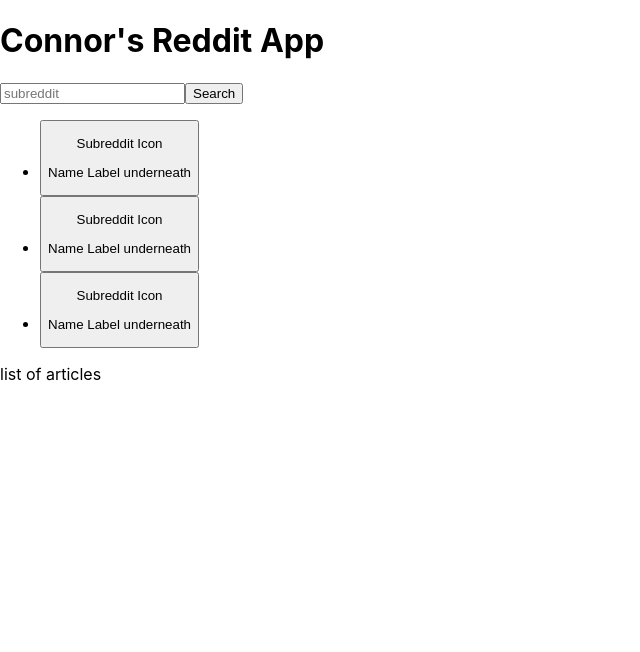
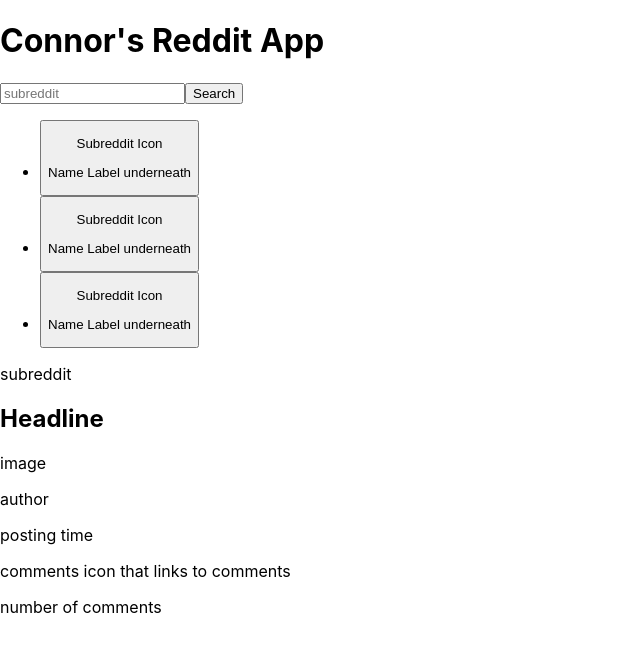
Before and after one commit to cMcVay/reddit-client-project, a React (Create React App) app: page / in a window 1280 px wide. Shown: the top 652 px of the page, without its empty margins (0-640 px from the left). Built offline with nearby package versions, Linux system fonts and the light colour scheme.

Commit message:
added main component with a nested post component

```diff
--- a/src/App.js
+++ b/src/App.js
@@ -3,15 +3,14 @@
 import Header from './components/header/header';
 import React from 'react';
 import Subreddits from './components/header/subreddits';
+import Main from './components/main/Main';
 
 function App() {
   return (
     <>
       <Header />
       <Subreddits />
-      <main>
-        <p>list of articles</p>
-      </main>
+      <Main />
     </>
   );
 }
--- /dev/null
+++ b/src/components/main/Main.js
@@ -0,0 +1,10 @@
+import React from "react";
+import Post from "../../features/posts/post";
+
+const Main = () => {
+    return (
+        <Post />
+    )
+};
+
+export default Main;
--- /dev/null
+++ b/src/features/posts/post.js
@@ -0,0 +1,17 @@
+import React from "react";
+
+const Post = () => {
+    return (
+        <>
+            <p>subreddit</p>
+            <h2>Headline</h2>
+            <p>image</p>
+            <p>author</p>
+            <p>posting time</p>
+            <p>comments icon that links to comments</p>
+            <p>number of comments</p>
+        </>
+    )
+};
+
+export default Post;
```
